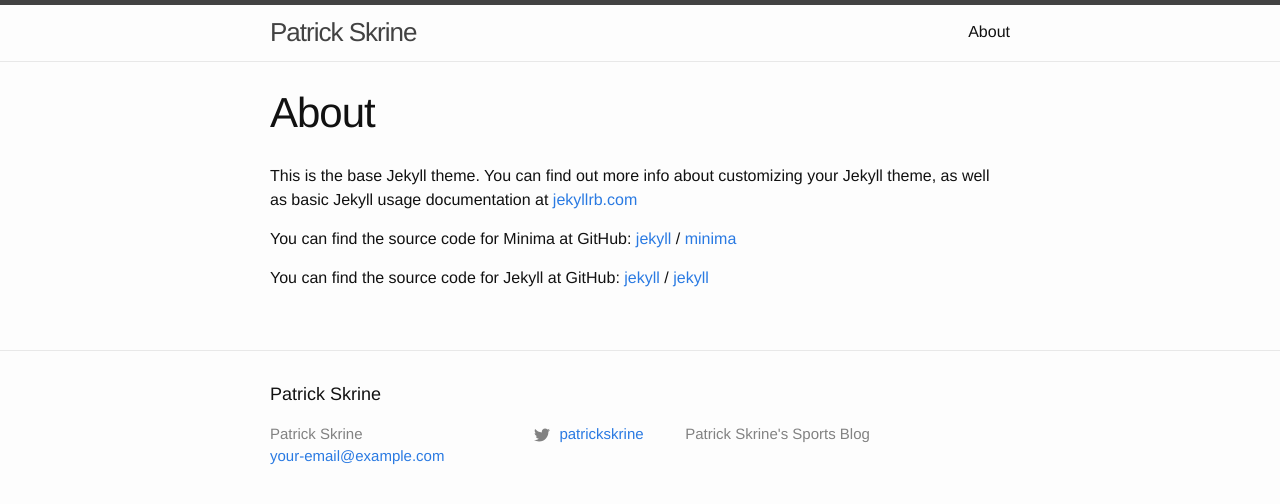
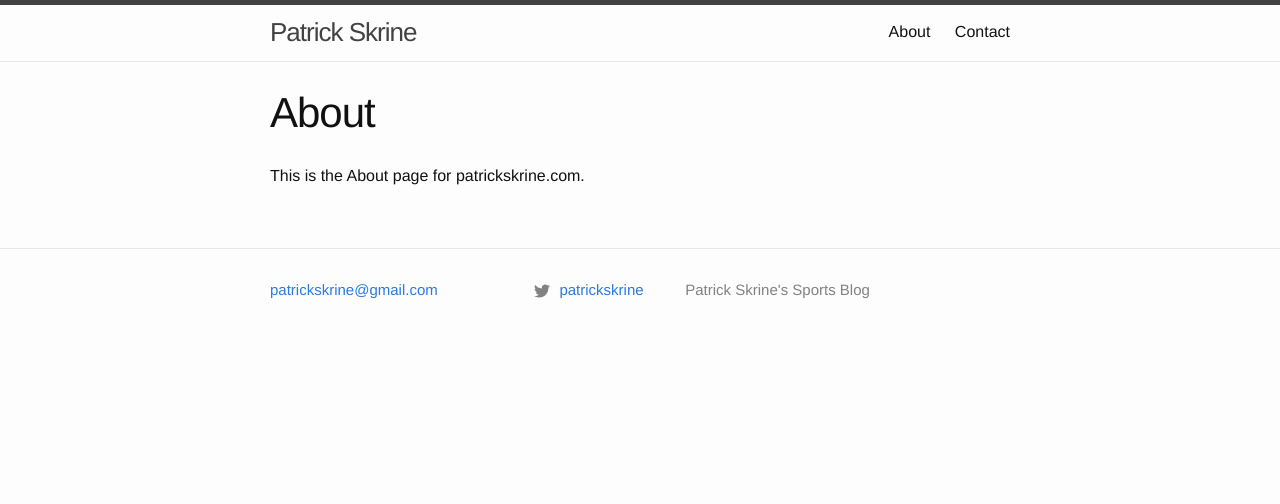
Before and after one commit to ahlbet/patrickskrine-2, a Jekyll site: the page built from about.md, in a window 1280 px wide. Shown: the top 504 px of the page. Built offline with Jekyll 4.4.1, drawn with Linux system fonts in a browser that asks for light colours.

Commit message:
add contact page and delete some footer extras

```diff
--- a/_config.yml
+++ b/_config.yml
@@ -14,7 +14,7 @@
 # You can create any custom variable you would like, and they will be accessible
 # in the templates via {{ site.myvariable }}.
 title: Patrick Skrine
-email: your-email@example.com
+email: patrickskrine@gmail.com
 description: > # this means to ignore newlines until "baseurl:"
   Patrick Skrine's Sports Blog
 baseurl: "" # the subpath of your site, e.g. /blog
--- a/_includes/footer.html
+++ b/_includes/footer.html
@@ -2,18 +2,18 @@
 
   <div class="wrapper">
 
-    <h2 class="footer-heading">{{ site.title | escape }}</h2>
+    <!-- <h2 class="footer-heading">{{ site.title | escape }}</h2> -->
 
     <div class="footer-col-wrapper">
       <div class="footer-col footer-col-1">
         <ul class="contact-list">
-          <li>
+          <!-- <li>
             {% if site.author %}
               {{ site.author | escape }}
             {% else %}
               {{ site.title | escape }}
             {% endif %}
-            </li>
+            </li> -->
             {% if site.email %}
             <li><a href="mailto:{{ site.email }}">{{ site.email }}</a></li>
             {% endif %}
--- a/about.md
+++ b/about.md
@@ -4,15 +4,4 @@ title: About
 permalink: /about/
 ---
 
-This is the base Jekyll theme. You can find out more info about customizing your Jekyll theme, as well as basic Jekyll usage documentation at [jekyllrb.com](https://jekyllrb.com/)
-
-You can find the source code for Minima at GitHub:
-[jekyll][jekyll-organization] /
-[minima](https://github.com/jekyll/minima)
-
-You can find the source code for Jekyll at GitHub:
-[jekyll][jekyll-organization] /
-[jekyll](https://github.com/jekyll/jekyll)
-
-
-[jekyll-organization]: https://github.com/jekyll
+This is the About page for patrickskrine.com.
```
Also changed, not shown: contact.md (added, +7 -0 lines).
